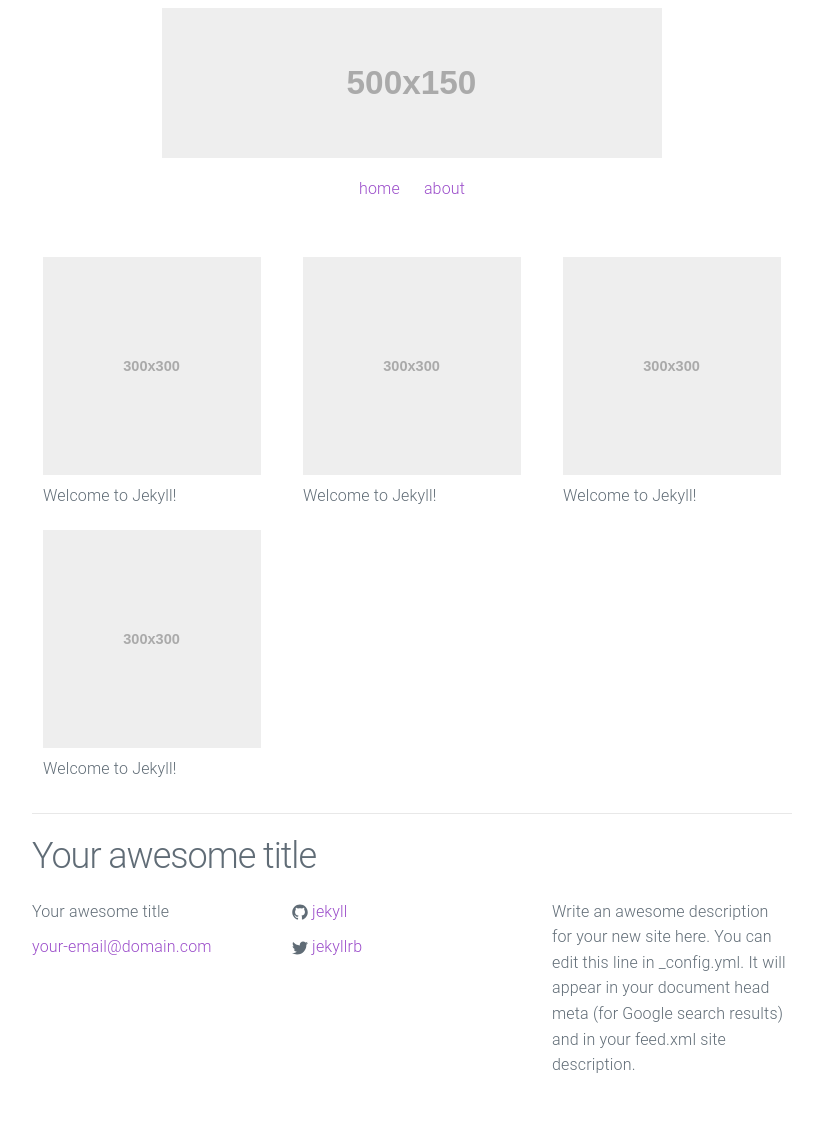
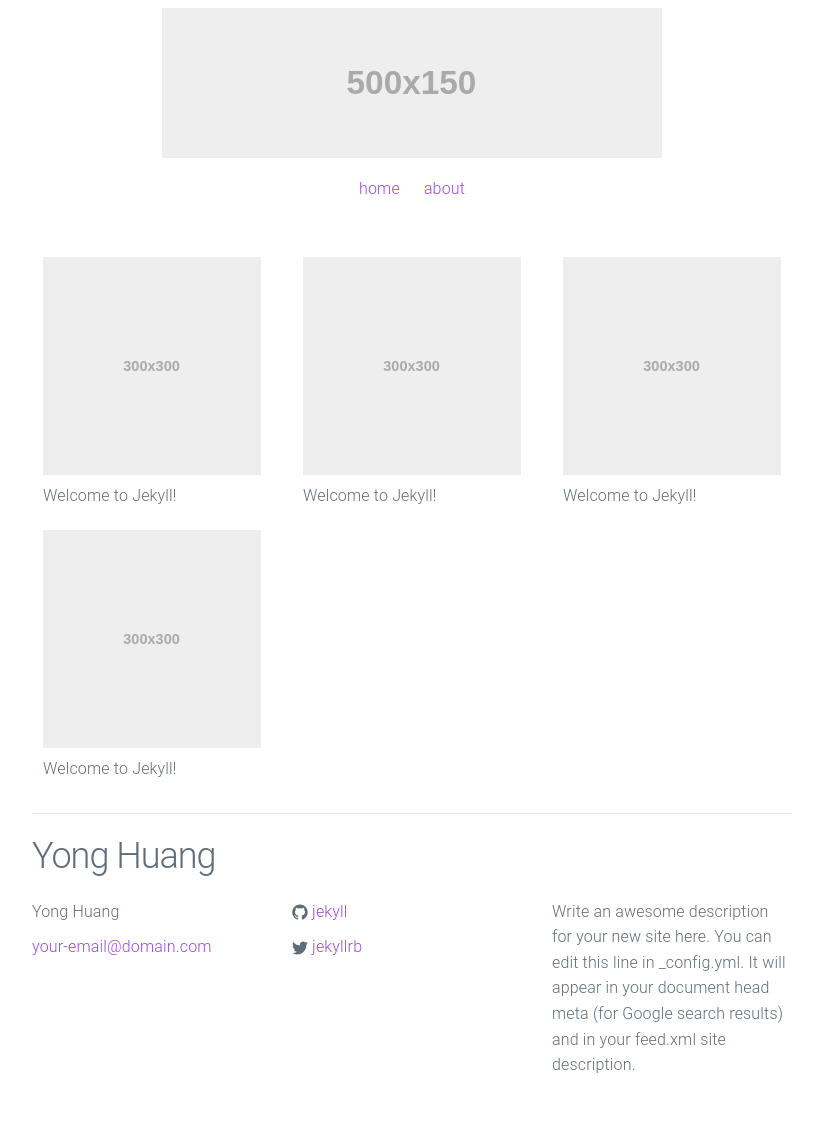
Before and after one commit to yongh7/yongh7.github.io, a Jekyll site: the page built from index.html, in a window 1280 px wide. Shown: the whole page, without its empty margins (228-1051 px from the left). Built offline with Jekyll 4.4.1, drawn with Linux system fonts in a browser that asks for light colours.

Commit message:
initial commit

```diff
--- a/_config.yml
+++ b/_config.yml
@@ -1,5 +1,5 @@
 # Site settings
-title: Your awesome title
+title: Yong Huang
 email: your-email@domain.com
 description: > # this means to ignore newlines until "baseurl:"
   Write an awesome description for your new site here. You can edit this
```
